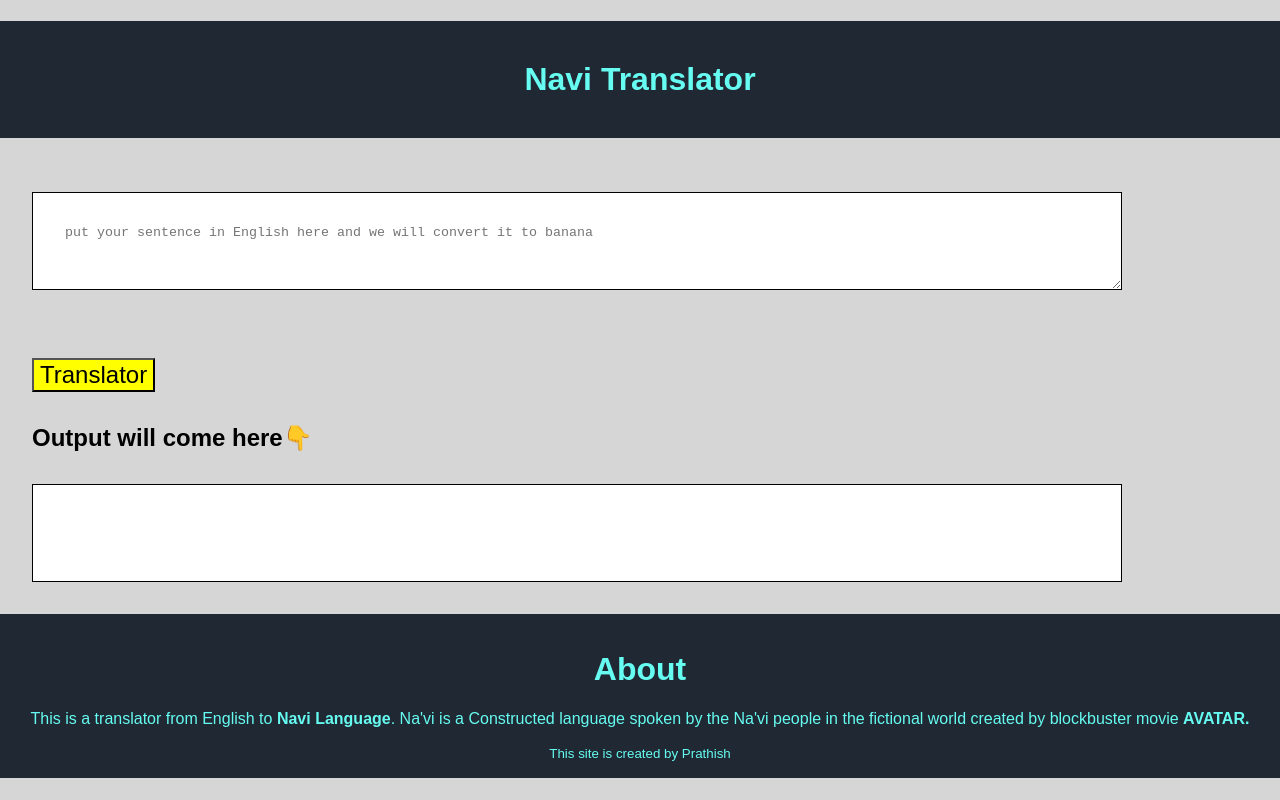
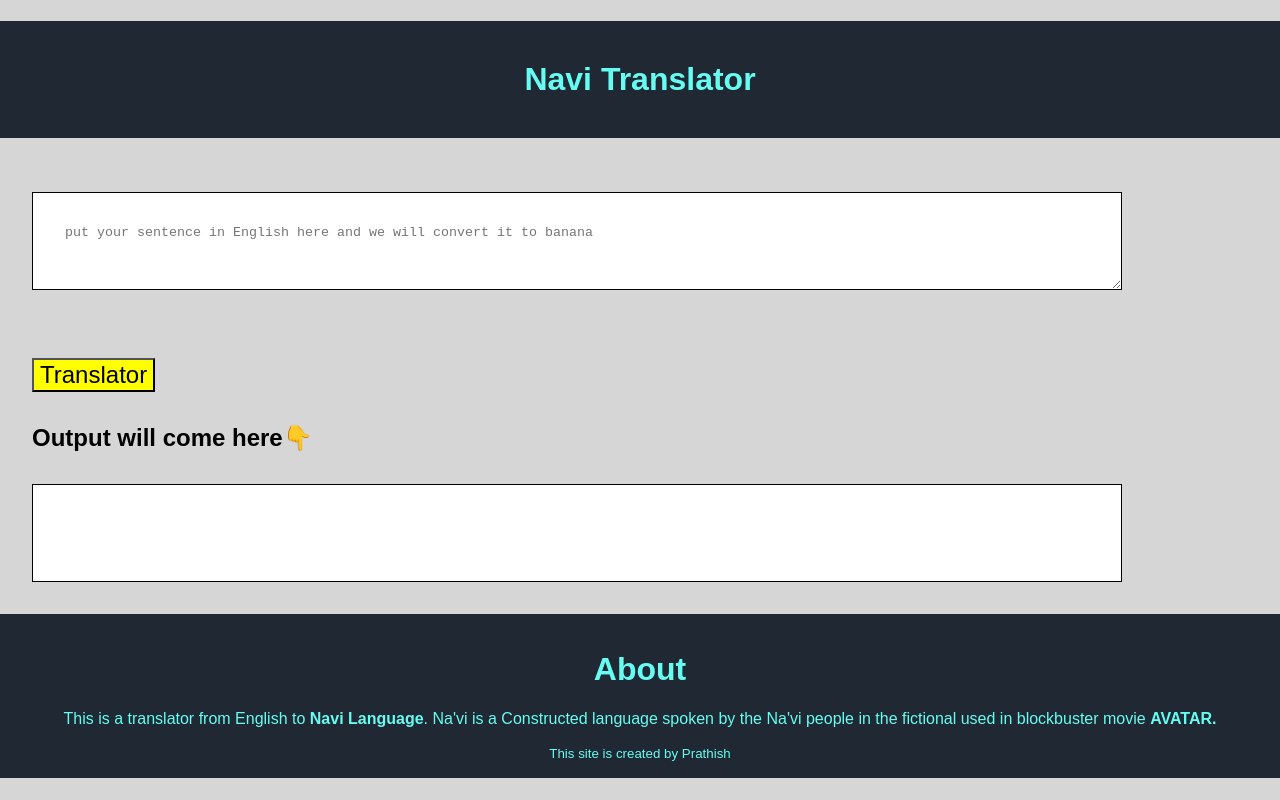
Before and after one commit to Prathish-codes/NeogCamp-Navi-Translator, a plain HTML site: page index.html in a window 1280 px wide. Drawn offline with Linux system fonts and the light colour scheme.

Commit message:
updated:minior change

```diff
--- a/index.html
+++ b/index.html
@@ -28,7 +28,7 @@
 
     <footer class="footer">
         <h1 >About</h1>
-        <p >This is a translator from English to <strong>Navi Language</strong>. Na'vi is a Constructed language spoken by the Na'vi people in the fictional world created by blockbuster movie <strong>AVATAR.</strong>
+        <p >This is a translator from English to <strong>Navi Language</strong>. Na'vi is a Constructed language spoken by the Na'vi people in the fictional used in blockbuster movie <strong>AVATAR.</strong>
              </p>
         <small>This site is created by Prathish</small>
     </footer>
```
